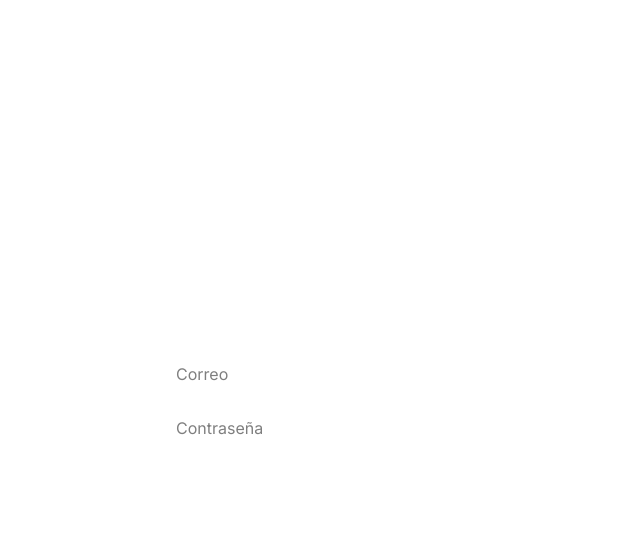
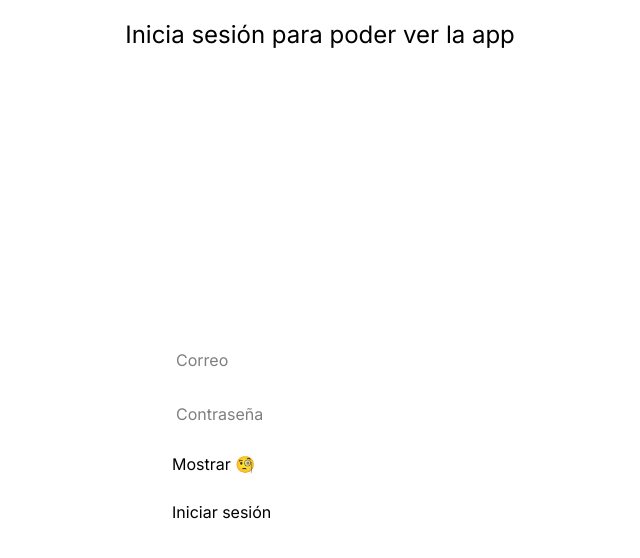
Before and after one commit to NicolasNakasone/LoginRegisterApp, a React (Vite) app in the folder client/: page / in a window 1280 px wide. Shown: the top 558 px of the page, without its empty margins (320-960 px from the left). Built offline with nearby package versions, Linux system fonts and the light colour scheme.

Commit message:
fix(html): modified html from both home and login pages

```diff
--- a/client/src/pages/home/Home.page.tsx
+++ b/client/src/pages/home/Home.page.tsx
@@ -1,3 +1,8 @@
 export const HomePage = (): JSX.Element => {
-  return <main>LoginRegisterApp</main>
+  return (
+    <>
+      <h1>Bienvenido *nombre de usuario*</h1>
+      {/* TODO: <button>Cerrar sesion</button> */}
+    </>
+  )
 }
--- a/client/src/pages/login/Login.page.tsx
+++ b/client/src/pages/login/Login.page.tsx
@@ -1,8 +1,28 @@
+import { useState } from 'react'
+
+const mockUsers = [
+  {
+    id: `${+new Date()}`,
+    email: 'foo@bar.com',
+    password: '1234',
+  },
+]
+
 export const LoginPage = (): JSX.Element => {
+  const [isPassword, setIsPassword] = useState(true)
+
   return (
-    <form>
-      <input type="text" placeholder="Correo" />
-      <input type="password" placeholder="Contraseña" />
-    </form>
+    <>
+      <h1>Inicia sesión para poder ver la app</h1>
+      <form>
+        <input type="text" placeholder="Correo" />
+        {/* TODO: Wrappear input y button en un solo componente */}
+        <input type={isPassword ? 'password' : 'text'} placeholder="Contraseña" />
+        <button type="button" onClick={() => setIsPassword(!isPassword)}>
+          {isPassword ? `Mostrar 🧐` : `Ocultar 😴`}
+        </button>
+        <button type="submit">Iniciar sesión</button>
+      </form>
+    </>
   )
 }
```
